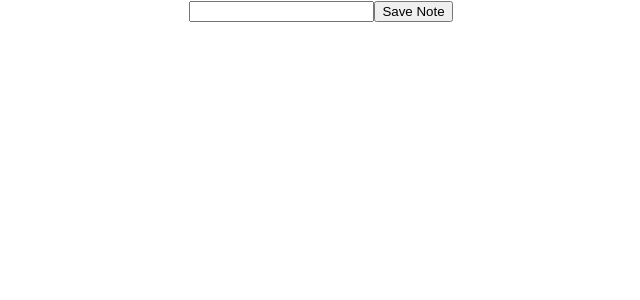
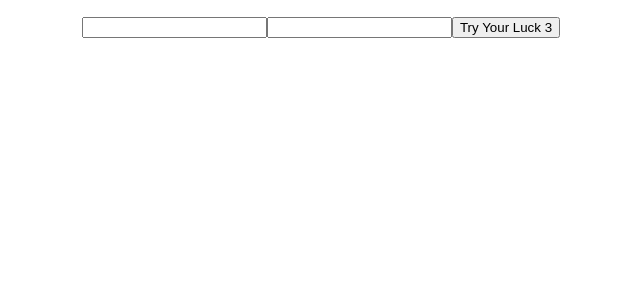
Before and after one commit to sharifulinfo/learn-react, a React (Create React App) app: page / in a window 1280 px wide. Shown: the top 300 px of the page, without its empty margins (319-959 px from the left). Built offline with nearby package versions, Linux system fonts and the light colour scheme.

Commit message:
completed first tasks

```diff
--- a/src/App.js
+++ b/src/App.js
@@ -3,68 +3,71 @@ import './App.css';
 
 function App() {
 
-  const [noteTitle,setNoteTitle] = useState("");
-  const [editedNoteId,setEditedNoteId] = useState(null);
-  const [notes,setNotes] = useState([]);
+  const [luckyNumber,setLuckerNumber] = useState("");
+  const [msg,setMsg] = useState("");
+  const [userName,setUserName] = useState("");
+  const [attempt,setAttempt] = useState(3);
+  const [users,setUsers] = useState([]);
 
-  const addNote = (e) => {
-    e.preventDefault();
-    if(noteTitle.trim() === ""){
-      return alert("please enver valid note");
-    }
-    if(editedNoteId){
-      let updatedItem = notes.map(item => {
-        if(item.id === editedNoteId){
-          return {...item,title:noteTitle}
-        }
-        return item;
-      }
-    );
-    setNotes(updatedItem)
-      console.log(updatedItem);
-    }else{
-      const n = {
-        id : Date.now(),
-        title : noteTitle
-      }
-      setNotes([n,...notes]);
-
-    }
-    setNoteTitle("");
+  const inputLuckyNumber = (e) => {
+    setLuckerNumber(e.target.value);
+  }
+  const changeUserName = (e) => {
+    setUserName(e.target.value);
   }
 
-  const chengeNoteTitle = (e) => {
-    setNoteTitle(e.target.value);
+  const clearLuck = () => {
+    setUserName("");
+    setLuckerNumber("");
+    setTimeout(()=>{
+      setAttempt(3);
+    },3000)
+  }
+  const tryLuck = () => {
+    let leftAttem = attempt-1;
+    setAttempt(leftAttem);
+    if(leftAttem > 0 ){
+      let currentAttampt = 3-leftAttem;
+      let lNumber = getRandomInt();
+      console.log(lNumber)
+      if(lNumber === parseInt(luckyNumber)){
+        setMsg("Congratulation you won with attampt no. " + currentAttampt);
+        setUsers([...users,{id:Date.now(),name:userName,won:true,attempt:currentAttampt}]);
+        clearLuck()
+      }
+    }else{
+      setMsg("Sorry for your bad luck");
+      setUsers([...users,{id:Date.now(),name:userName,won:false,attempt:null}]);
+      clearLuck()
+    }
   }
 
-  const deleteNote = (noteId) => {
-    const updateNotes = notes.filter((item)=>item.id !== noteId);
-    setNotes(updateNotes);
-  }
-
-  const editNote = (note) => {
-    setEditedNoteId(note.id);
-    setNoteTitle(note.title);
+  const getRandomInt = (max = 10) => {
+    return Math.floor(Math.random() * max);
   }
 
   return (
     <div className="App">
-      <form onSubmit={addNote}>
-        <input type="text" value={noteTitle} onChange={chengeNoteTitle} />
-        <button type="submit">{editedNoteId ? 'Update Note' : 'Save Note'}</button>
-      </form>
 
-      <ul>
-        {notes.map((n)=>(
-          <li key={n.id}>
-            {/* <span>id:{n.id}</span> */}
-            <span>{n.title}</span>
-            <button onClick={()=>editNote(n)}>Edit</button>
-            <button onClick={()=>deleteNote(n.id)}>Delete</button>
+      <div>
+      <p>{msg}</p>
+        {/* {msg && <p> sdfa {msg}</p>} */}
 
-          </li>
+        <input type="text" value={userName} onChange={changeUserName} />
+        <input type="number" value={luckyNumber} onChange={inputLuckyNumber} />
+
+        {attempt > 0 &&
+          <button onClick={tryLuck}>Try Your Luck {attempt}</button>
+        }
+
+        {users?.map((u) => (
+          <p key={u.id}>{u.name} - {u.won ? u.attempt : "n/a"}</p>
         ))}
-      </ul>
+
+
+      </div>
+
+
     </div>
   );
 }
```
